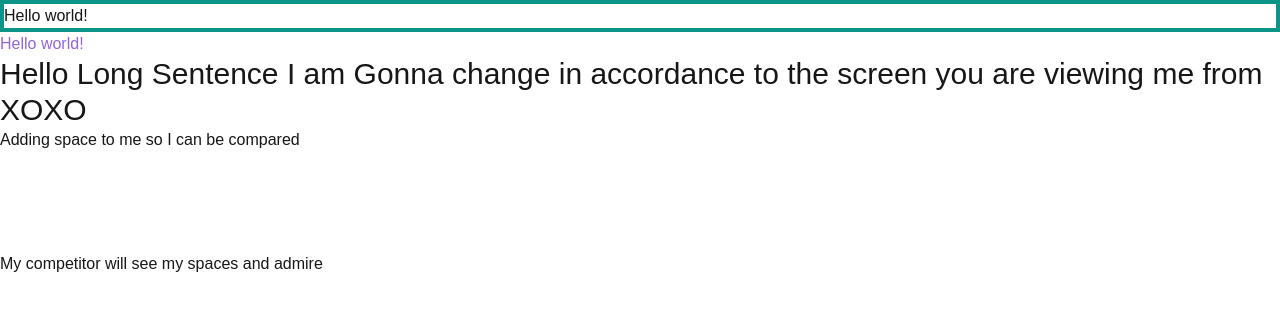
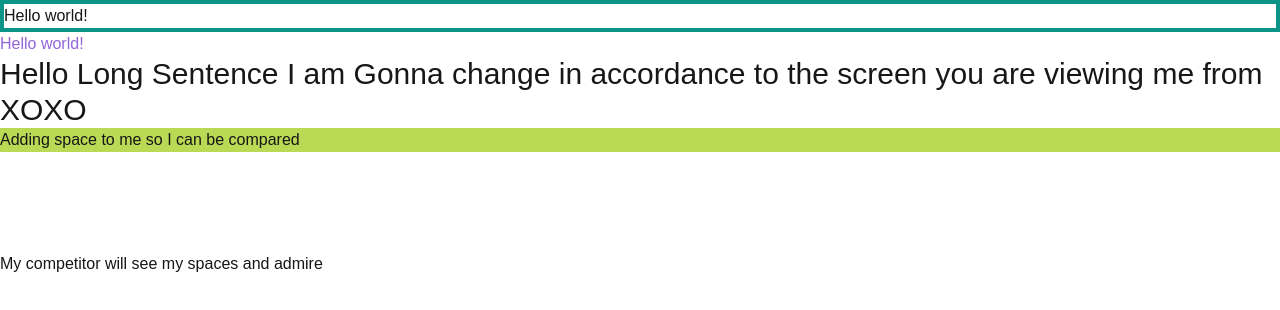
Before and after one commit to Nathan-Mwai/Learning-tailwind, a Next.js app: page / in a window 1280 px wide. Shown: the top 310 px of the page. Built offline with nearby package versions, Linux system fonts and the light colour scheme.

Commit message:
Just practiced on learning arbitrary values and a comment has been made for me to understand gow it works

```diff
--- a/src/app/page.tsx
+++ b/src/app/page.tsx
@@ -16,7 +16,8 @@ export default function Home() {
   <p className="text-xs sm:text-base md:text-lg lg:text-3xl">Hello Long Sentence I am Gonna change in accordance to the screen you are viewing me from XOXO</p>
   <div>
     {/* Using the space setting */}
-    <p className="mb-1">Adding space to me so I can be compared</p>
+    {/* Used arbitrary values at bg where tou set the color inside of the className instead of putting it in the tailwind config file*/}
+    <p className="mb-1 bg-[#bada55] ">Adding space to me so I can be compared</p>
     <p>My competitor will see my spaces and admire</p>
   </div>
   </div>
```
